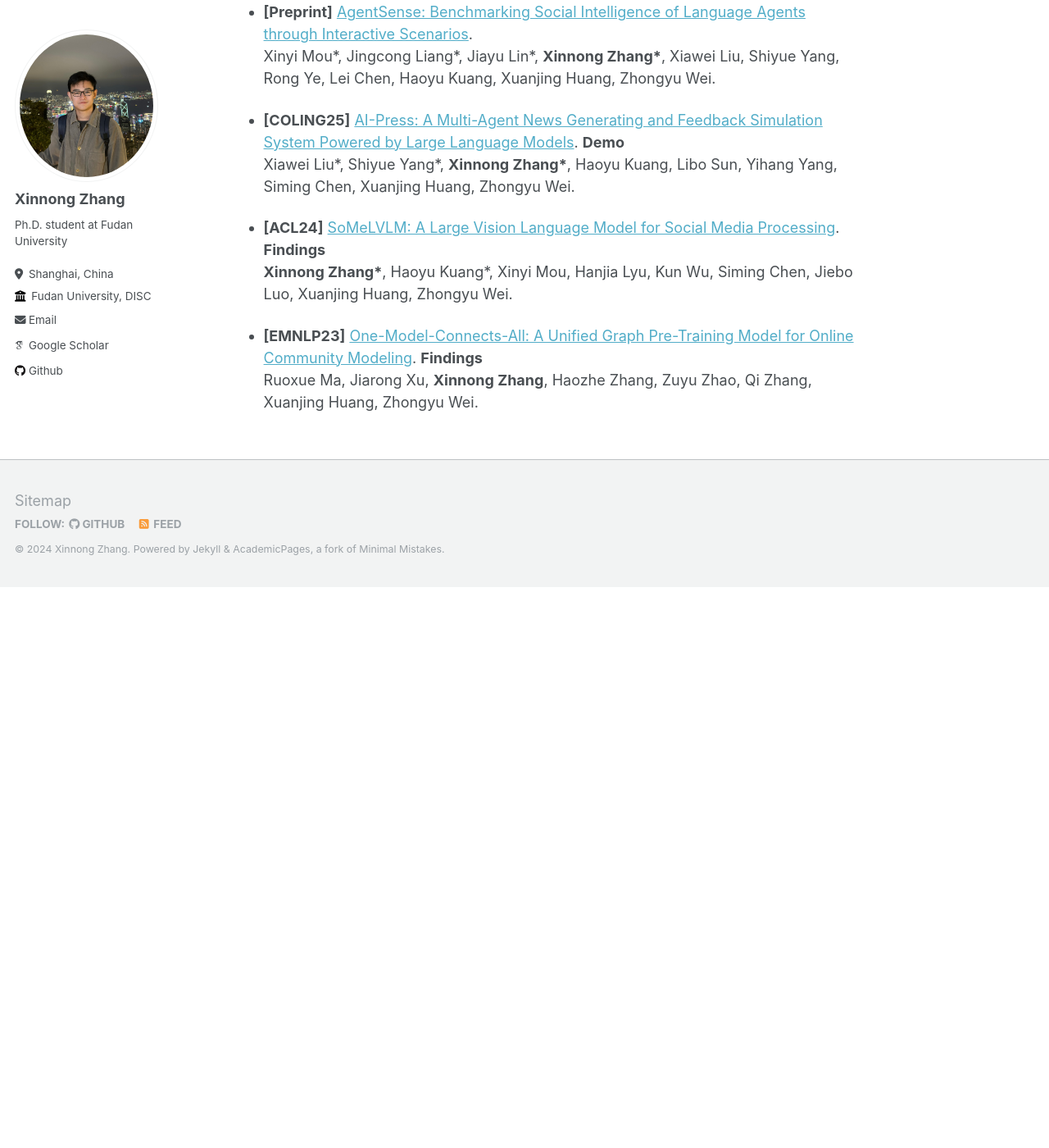
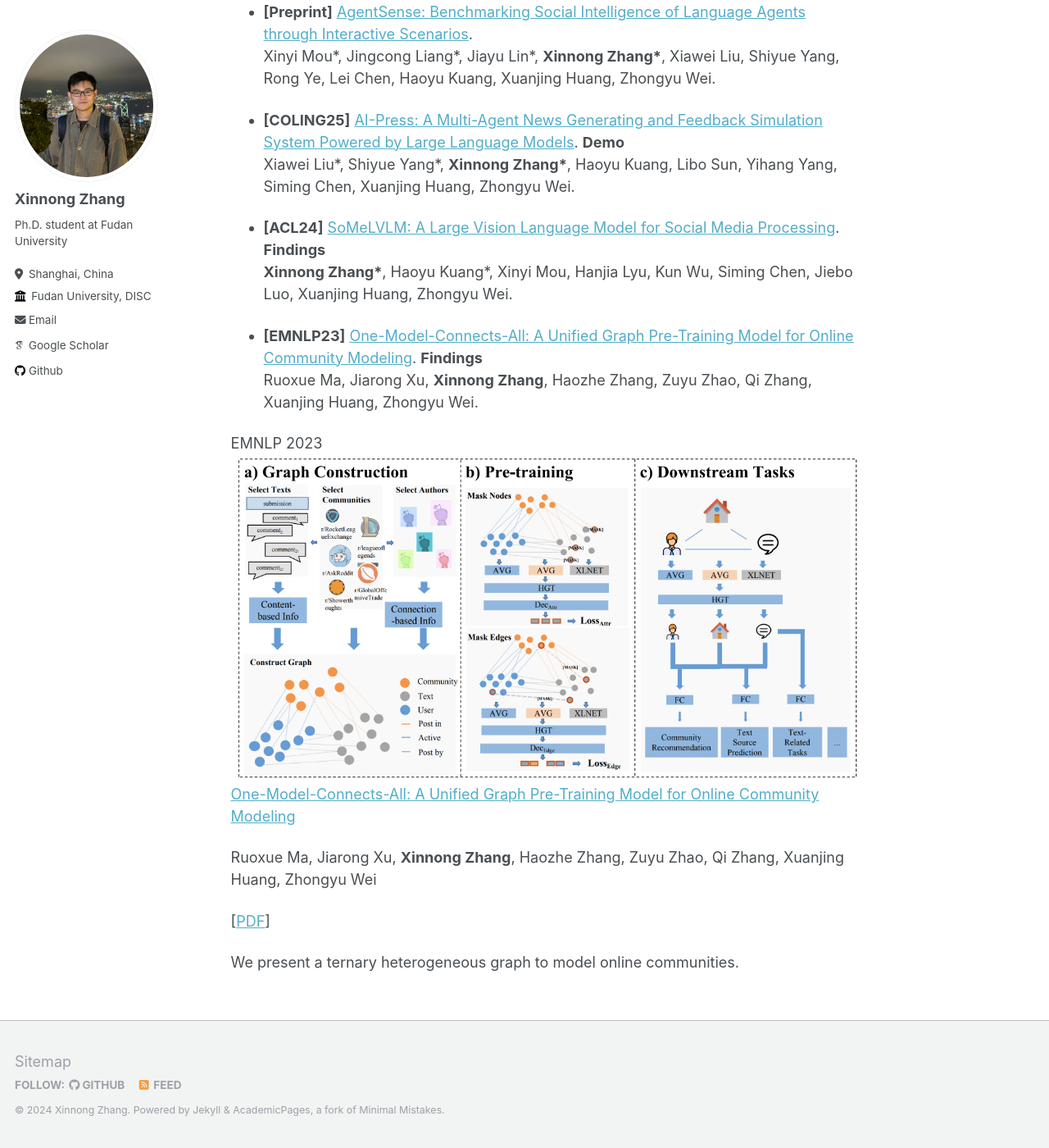
Before and after one commit to Lishi905/lishi905.github.io, a Jekyll site: the page built from _pages/about.md, in a window 1280 px wide and 1400 px high, scrolled down 935 px. Shown: the whole window at 82% size. Built offline with Jekyll 4.4.1, drawn with Linux system fonts in a browser that asks for light colours; some web fonts are replaced; before the commit the page ends 1651 px from its top, so only the background shows below that.

Commit message:
Update about.md

```diff
--- a/_pages/about.md
+++ b/_pages/about.md
@@ -40,3 +40,17 @@ Currently, I'm excited about the following topics:
 
 - **\[EMNLP23\]** [One-Model-Connects-All: A Unified Graph Pre-Training Model for Online Community Modeling](https://aclanthology.org/2023.findings-emnlp.1003/). **Findings**
   Ruoxue Ma, Jiarong Xu, **Xinnong Zhang**, Haozhe Zhang, Zuyu Zhao, Qi Zhang, Xuanjing Huang, Zhongyu Wei.
+
+<div class='paper-box'><div class='paper-box-image'><div><div class="badge">EMNLP 2023</div><img src='images/paper_imgs/one_model_connects_all.jpg' alt="sym" width="100%"></div></div>
+<div class='paper-box-text' markdown="1">
+
+[One-Model-Connects-All: A Unified Graph Pre-Training Model for Online Community Modeling](https://aclanthology.org/2023.findings-emnlp.1003/)
+
+Ruoxue Ma, Jiarong Xu, **Xinnong Zhang**, Haozhe Zhang, Zuyu Zhao, Qi Zhang, Xuanjing Huang, Zhongyu Wei
+
+\[[PDF](https://aclanthology.org/2023.findings-emnlp.1003.pdf)\]
+
+We present a ternary heterogeneous graph to model online communities.
+
+</div>
+</div>
```
